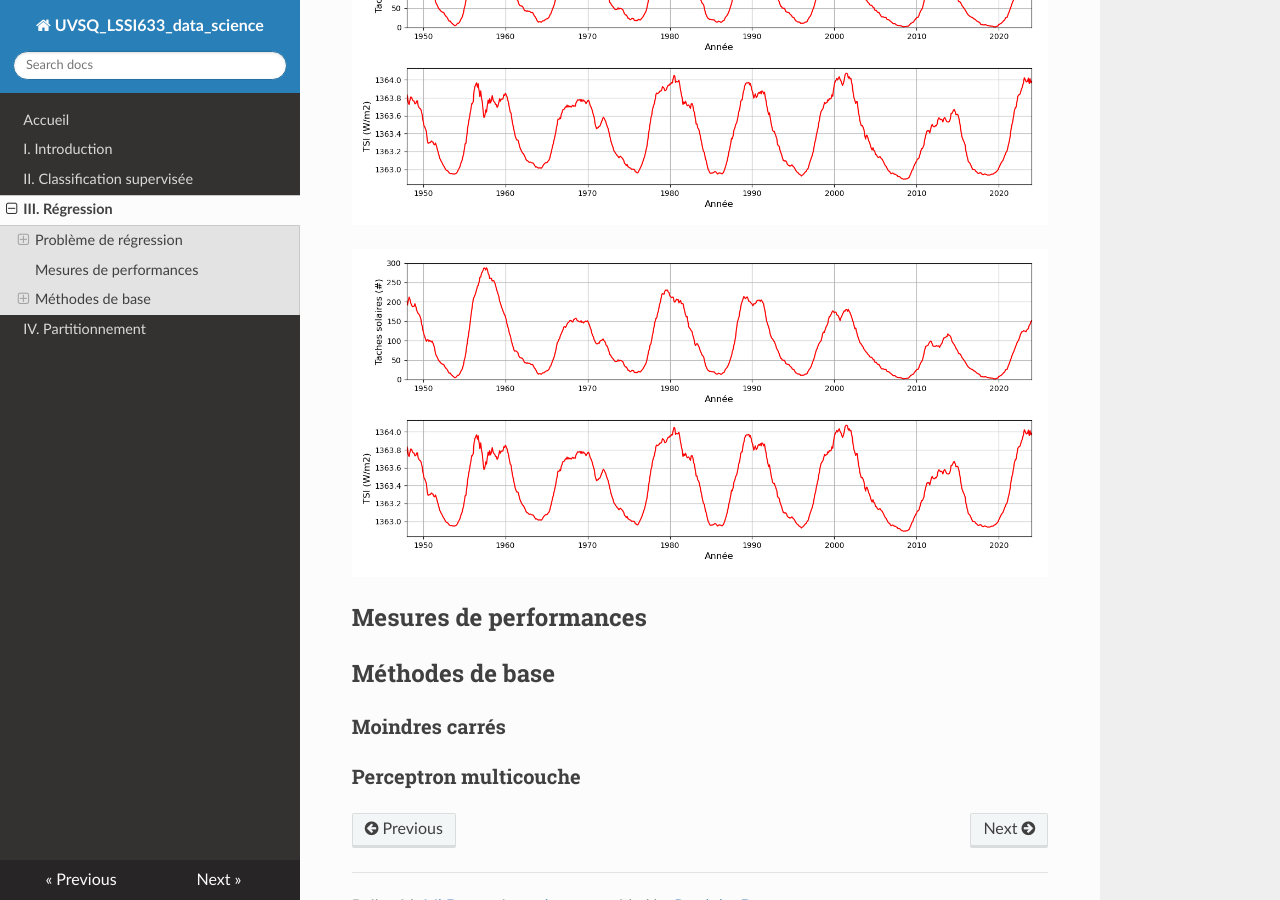
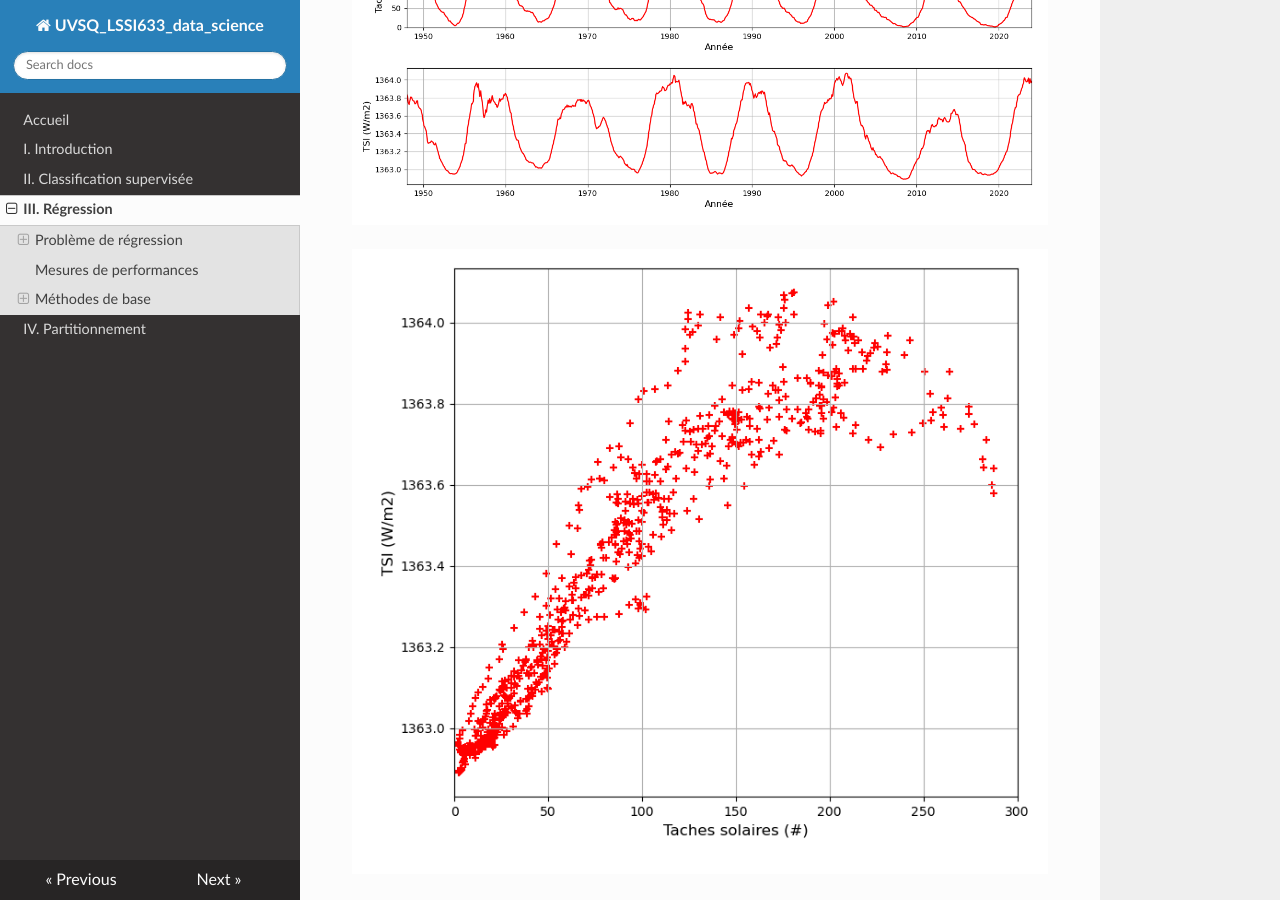
Before and after one commit to NicOudart/UVSQ_LSSI633_data_science, an MkDocs documentation site: the page built from docs/Chap3_Regression.md, in a window 1280 px wide and 900 px high, scrolled down 664 px. Built offline with MkDocs 1.6.1, drawn with Linux system fonts in a browser that asks for light colours; nearby versions of some CDN libraries.

Commit message:
-Minor fix in Chapter 3.

```diff
--- a/docs/Chap3_Regression.md
+++ b/docs/Chap3_Regression.md
@@ -12,7 +12,7 @@ Ce chapitre est une introduction à la régression : principe, mesures de perfor
 
 ![Taches solaires et TSI en fonction de l'année](img/Chap3_exemple_taches_solaires_tsi_annees.png)
 
-![Taches solaires en fonction du TSI](img/Chap3_exemple_taches_solaires_tsi_annees.png)
+![Taches solaires en fonction du TSI](img/Chap3_exemple_taches_solaires_tsi.png)
 
 ## Mesures de performances
 
```
